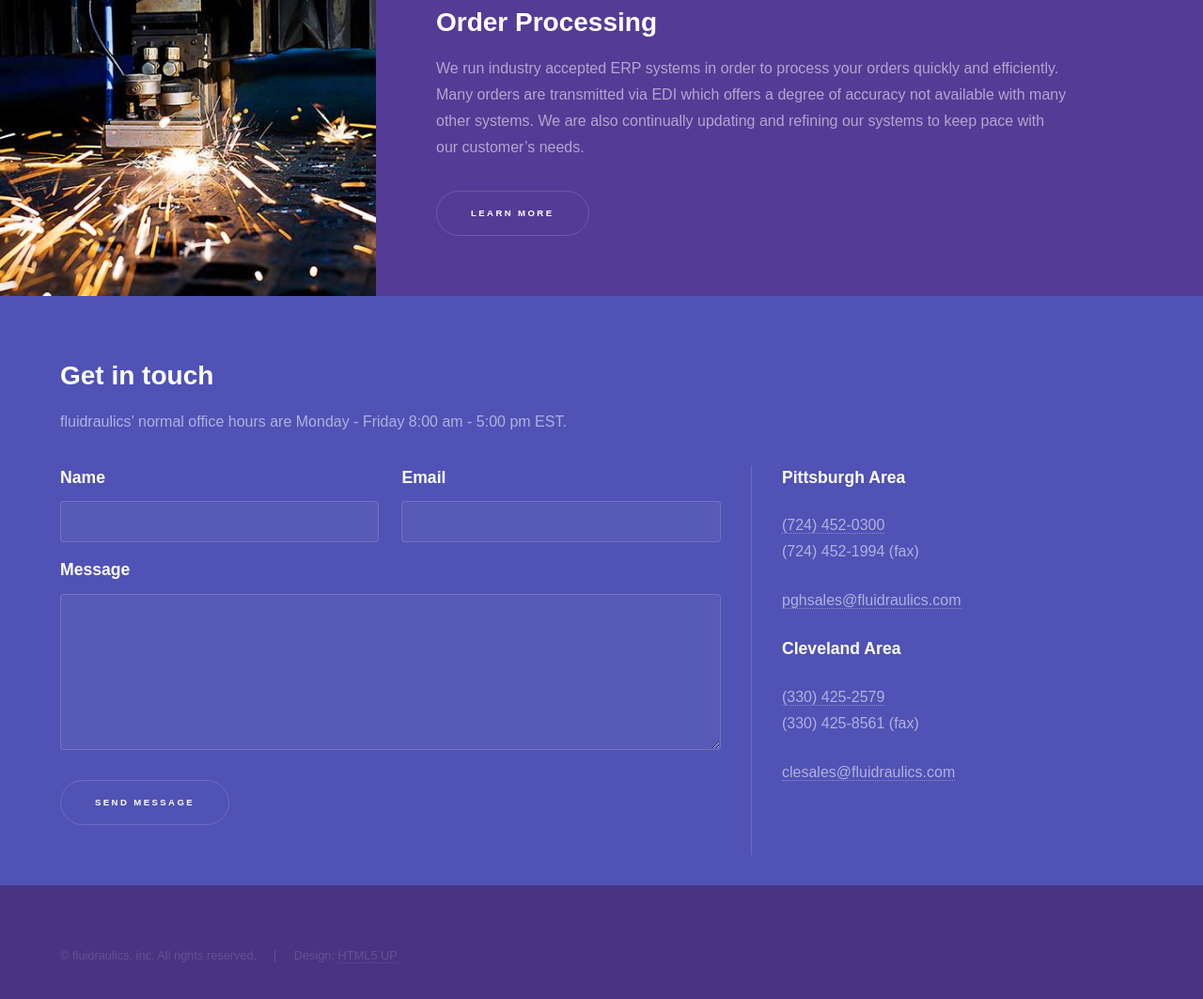
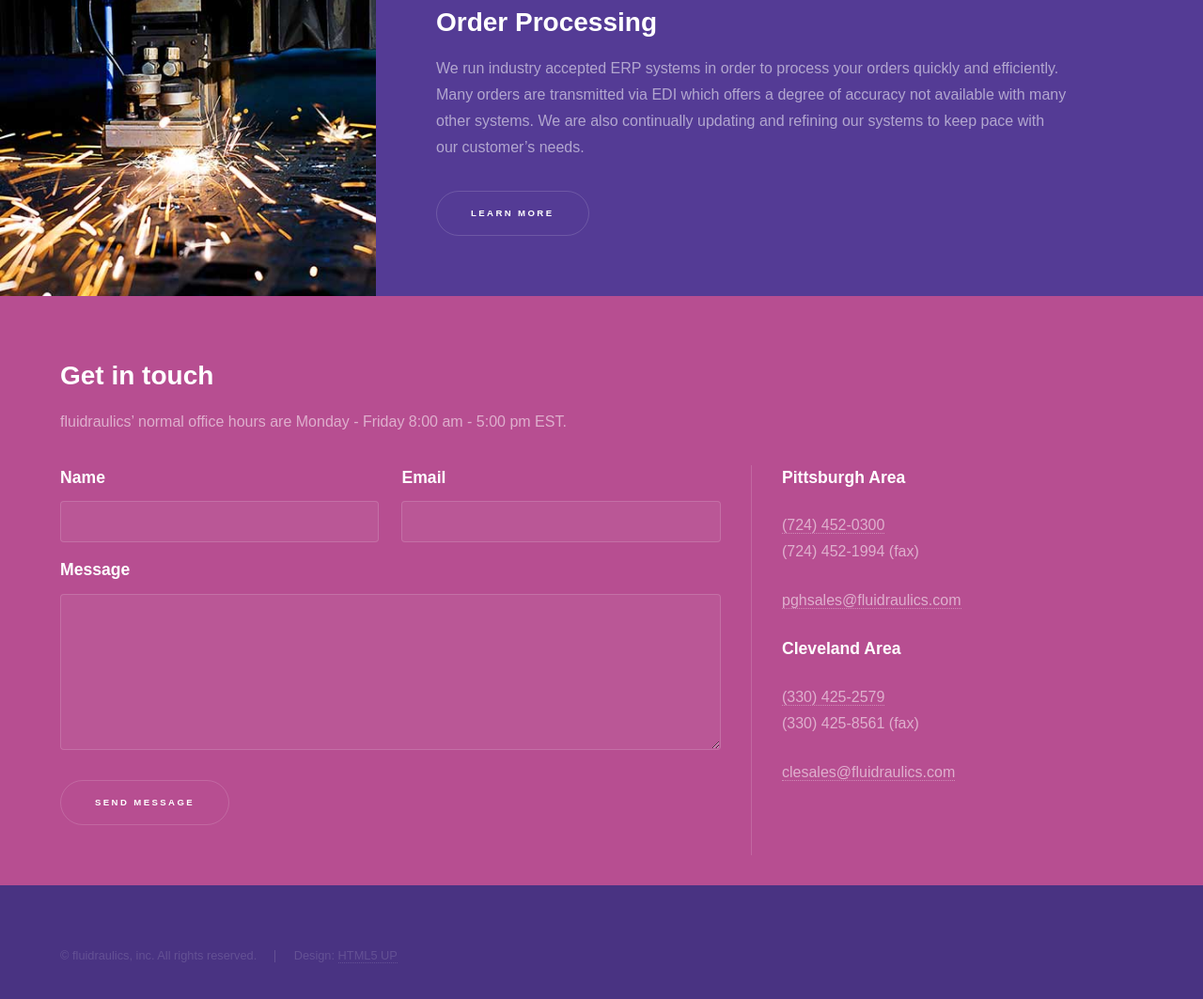
Before and after one commit to fluidraulics/wwwhs, a website: page views/index.html in a window 1280 px wide. Shown: the part 1628-2691 px from the top of the page at 94% size. Drawn offline with Linux system fonts and the light colour scheme; files that its build step writes are made by us from their sources; files whose address does not match are found by name.

Commit message:
flip contact section color

```diff
--- a/views/index.html
+++ b/views/index.html
@@ -86,7 +86,7 @@
 						</section>
 					</section>
 				<!-- Three -->
-					<section id="three" class="wrapper style2 fade-up">
+					<section id="three" class="wrapper style3 fade-up">
 						<div class="inner">
 							<h2>Get in touch</h2>
 							<p>fluidraulics’ normal office hours are Monday - Friday 8:00 am - 5:00 pm EST.</p>
```
